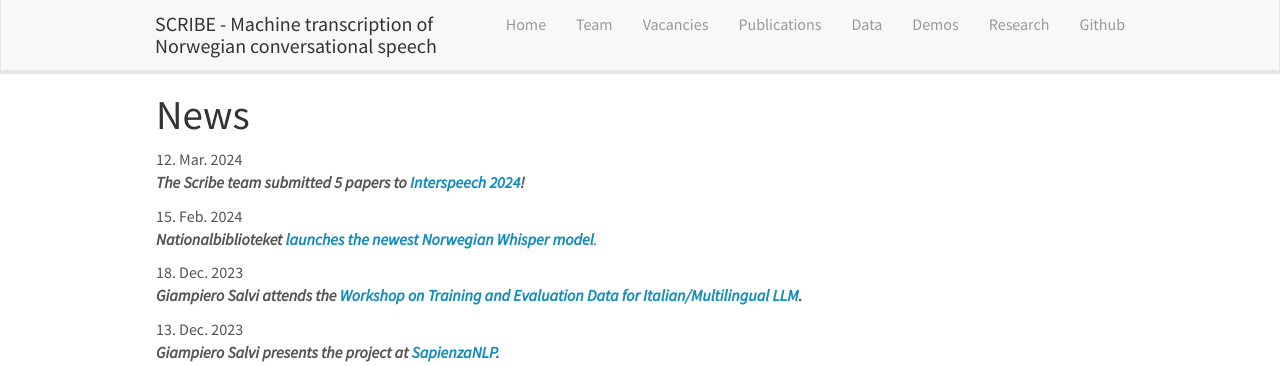
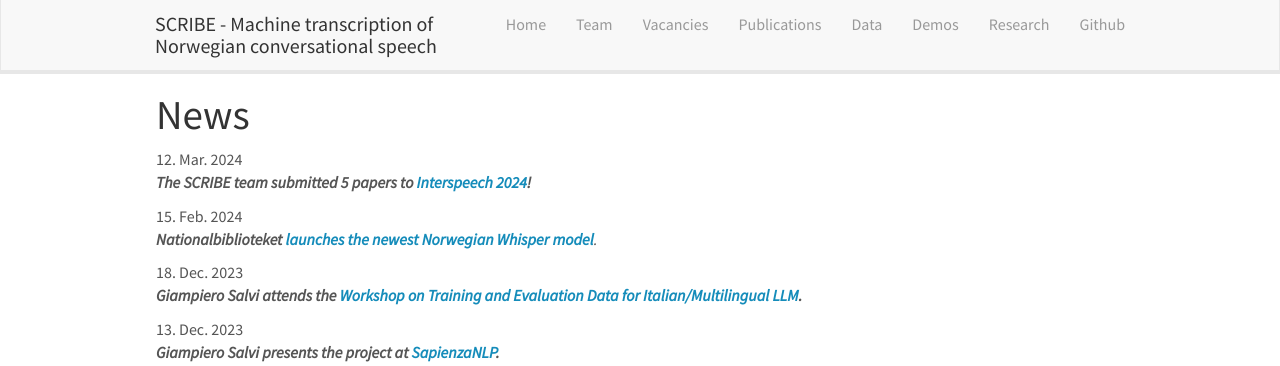
Before and after one commit to scribe-project/scribe-project.github.io, a Jekyll site: the page built from _pages/allnews.md, in a window 1280 px wide and 900 px high. Shown: the top 366 px of the window. Built offline with Jekyll 4.4.1, drawn with Linux system fonts in a browser that asks for light colours; nearby versions of some CDN libraries.

Commit message:
spelling mistake

```diff
--- a/_data/news.yml
+++ b/_data/news.yml
@@ -1,6 +1,6 @@
 # Note: it is not allowed to use ":" in the news text.
 - date: 12. Mar. 2024
-  headline: <b>The Scribe team submitted 5 papers to <a href="https://interspeech2024.org/">Interspeech 2024</a>!</b>
+  headline: <b>The SCRIBE team submitted 5 papers to <a href="https://interspeech2024.org/">Interspeech 2024</a>!</b>
 - date: 15. Feb. 2024
   headline: <b>Nationalbiblioteket <a href="https://www.nb.no/hva-skjer/lanseringsseminar-nb-whisper/">launches the newest Norwegian Whisper model</a></b>.
 - date: 18. Dec. 2023
```
